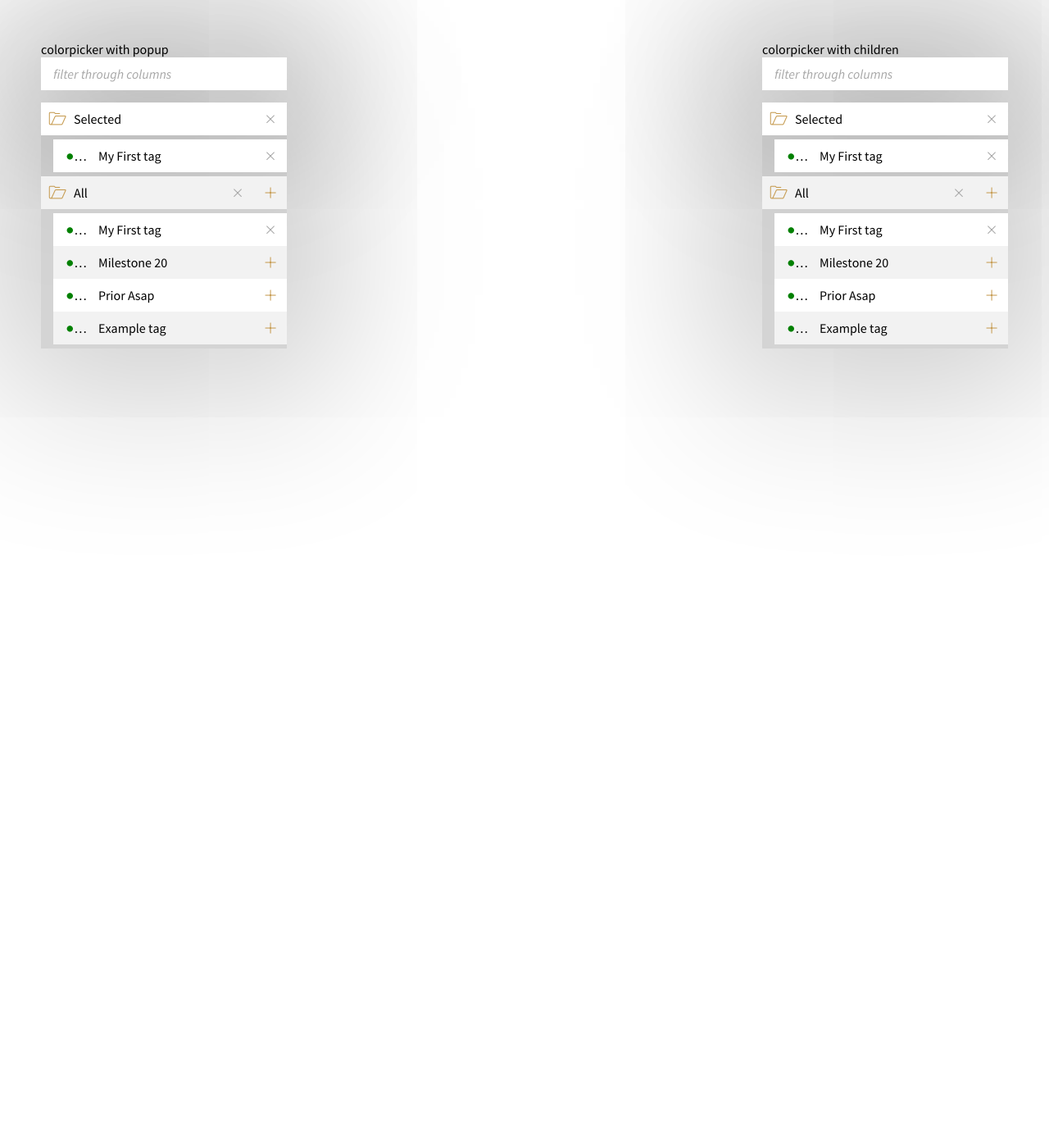
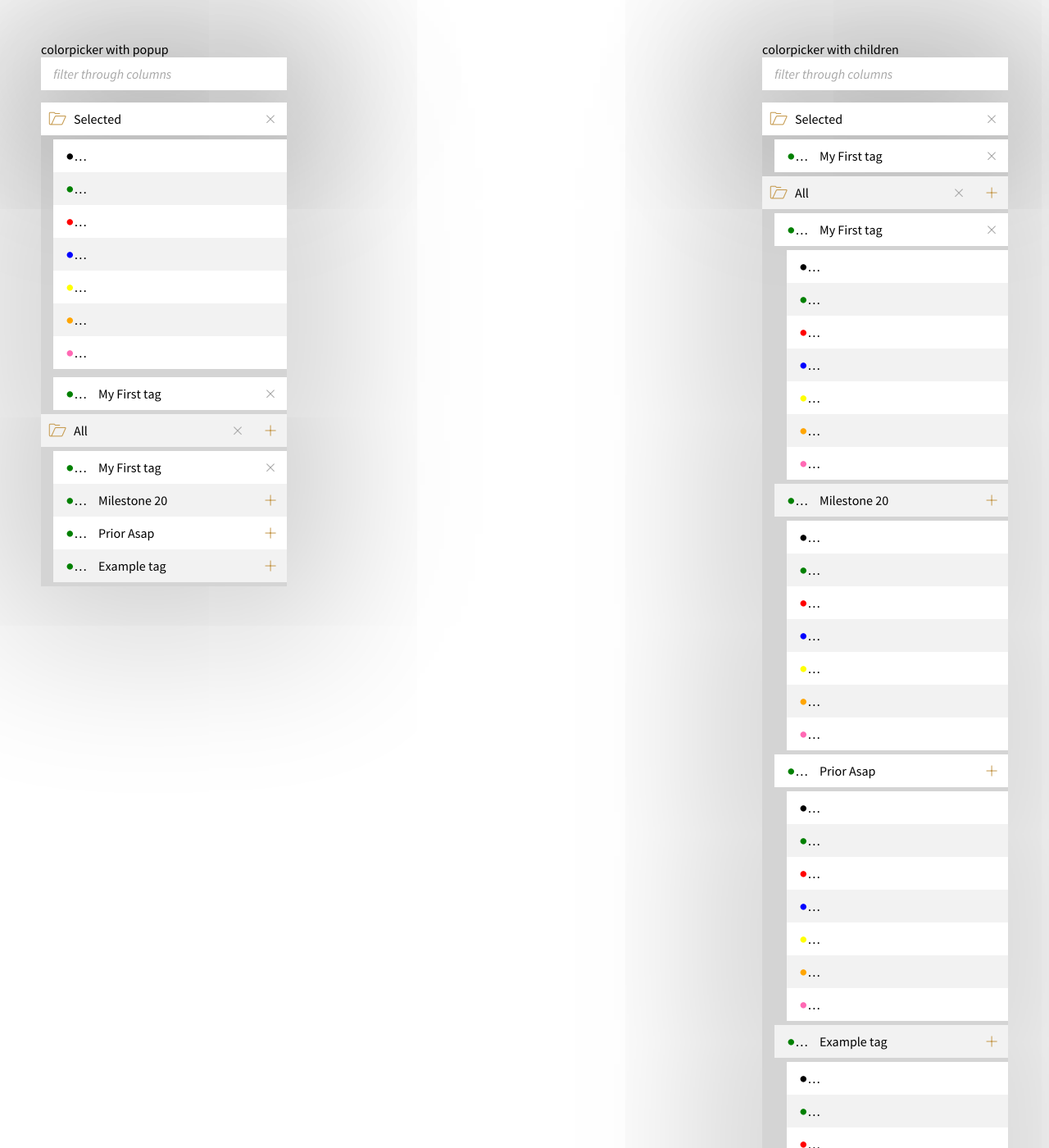
Before and after one commit to lordblendi/tracker-mockup, a Jekyll site: the page built from pages/colorpicker.html, in a window 1280 px wide and 1400 px high. Shown: the whole window at 82% size. Built offline with Jekyll 4.4.1, drawn with Linux system fonts in a browser that asks for light colours; nearby versions of some CDN libraries; comment, search, counter and statistics services are not loaded.

Commit message:
added color option children

```diff
--- a/_includes/blocks/colorSelector-children.html
+++ b/_includes/blocks/colorSelector-children.html
@@ -0,0 +1,55 @@
+<div class="itemBox itemBox--children js_itemBox--colors">
+  <div class="itemBoxTable">
+    <div class="itemBoxBody">
+      <ul class="itemBoxTable__bodyRow">
+        <li class="itemBoxTable__bodyCell" style="flex-grow: 0;" data-flex="1">
+          <div class="itemBoxTable__bodyCellInner js_itemBoxTable__bodyCellInner--color">
+            <span class="pmx-selector__labelIcon" style="color: black;" data-color="black">܌</span>
+          </div>
+        </li>
+      </ul>
+      <ul class="itemBoxTable__bodyRow">
+        <li class="itemBoxTable__bodyCell" style="flex-grow: 0;" data-flex="1">
+          <div class="itemBoxTable__bodyCellInner js_itemBoxTable__bodyCellInner--color">
+            <span class="pmx-selector__labelIcon" style="color: green;" data-color="green">܌</span>
+          </div>
+        </li>
+      </ul>
+      <ul class="itemBoxTable__bodyRow">
+        <li class="itemBoxTable__bodyCell" style="flex-grow: 0;" data-flex="1">
+          <div class="itemBoxTable__bodyCellInner js_itemBoxTable__bodyCellInner--color">
+            <span class="pmx-selector__labelIcon" style="color: red;" data-color="red">܌</span>
+          </div>
+        </li>
+      </ul>
+      <ul class="itemBoxTable__bodyRow">
+        <li class="itemBoxTable__bodyCell" style="flex-grow: 0;" data-flex="1">
+          <div class="itemBoxTable__bodyCellInner js_itemBoxTable__bodyCellInner--color">
+            <span class="pmx-selector__labelIcon" style="color: blue;" data-color="blue">܌</span>
+          </div>
+        </li>
+      </ul>
+      <ul class="itemBoxTable__bodyRow">
+        <li class="itemBoxTable__bodyCell" style="flex-grow: 0;" data-flex="1">
+          <div class="itemBoxTable__bodyCellInner js_itemBoxTable__bodyCellInner--color">
+            <span class="pmx-selector__labelIcon" style="color: yellow;" data-color="yellow">܌</span>
+          </div>
+        </li>
+      </ul>
+      <ul class="itemBoxTable__bodyRow">
+        <li class="itemBoxTable__bodyCell" style="flex-grow: 0;" data-flex="1">
+          <div class="itemBoxTable__bodyCellInner js_itemBoxTable__bodyCellInner--color">
+            <span class="pmx-selector__labelIcon" style="color: orange;" data-color="orange">܌</span>
+          </div>
+        </li>
+      </ul>
+      <ul class="itemBoxTable__bodyRow">
+        <li class="itemBoxTable__bodyCell" style="flex-grow: 0;" data-flex="1">
+          <div class="itemBoxTable__bodyCellInner js_itemBoxTable__bodyCellInner--color">
+            <span class="pmx-selector__labelIcon" style="color: hotpink;" data-color="hotpink">܌</span>
+          </div>
+        </li>
+      </ul>
+    </div>
+  </div>
+</div>
--- a/_includes/popups/colorPicker-children.html
+++ b/_includes/popups/colorPicker-children.html
@@ -106,6 +106,7 @@
                     </div>
                   </li>
                 </ul>
+                  {% include blocks/colorSelector-children.html %}
                 <ul class="itemBoxTable__bodyRow">
                     <li class="itemBoxTable__bodyCell js_colorselector-trigger" style="flex-grow: 0;" data-flex="1">
                       <div class="itemBoxTable__bodyCellInner js_itemBoxTable__bodyCellInner--color">
@@ -123,6 +124,7 @@
                     </div>
                   </li>
                 </ul>
+                  {% include blocks/colorSelector-children.html %}
                 <ul class="itemBoxTable__bodyRow">
                     <li class="itemBoxTable__bodyCell js_colorselector-trigger" style="flex-grow: 0;" data-flex="1">
                       <div class="itemBoxTable__bodyCellInner js_itemBoxTable__bodyCellInner--color">
@@ -140,6 +142,7 @@
                     </div>
                   </li>
                 </ul>
+                  {% include blocks/colorSelector-children.html %}
                 <ul class="itemBoxTable__bodyRow">
                     <li class="itemBoxTable__bodyCell js_colorselector-trigger" style="flex-grow: 0;" data-flex="1">
                       <div class="itemBoxTable__bodyCellInner js_itemBoxTable__bodyCellInner--color">
@@ -157,7 +160,7 @@
                     </div>
                   </li>
                 </ul>
-
+                  {% include blocks/colorSelector-children.html %}
               </div>
             </div>
           </div>
--- a/_includes/popups/colorPicker-popup.html
+++ b/_includes/popups/colorPicker-popup.html
@@ -32,7 +32,7 @@
               </div>
             </li>
           </ul>
-
+          {% include blocks/colorSelector-children.html %}
           <div class="itemBox itemBox--children js_multiSelector__box--selectionChildren">
             <div class="itemBoxTable">
               <div class="itemBoxBody itemBoxBody--sortable ui-sortable">
```
